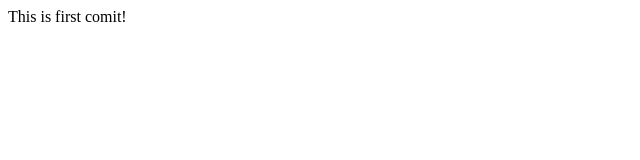
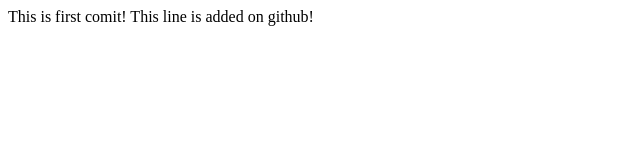
Before and after one commit to sbekir/sbekir.github.io, a plain HTML site: page index.html in a window 1280 px wide. Shown: the whole page, without its empty margins (0-640 px from the left). Drawn offline with Linux system fonts and the light colour scheme.

Commit message:
Update index.html

```diff
--- a/index.html
+++ b/index.html
@@ -8,5 +8,7 @@
 
     This is first comit!
 
+    This line is added on github!
+
   </body>
 </html>
```
